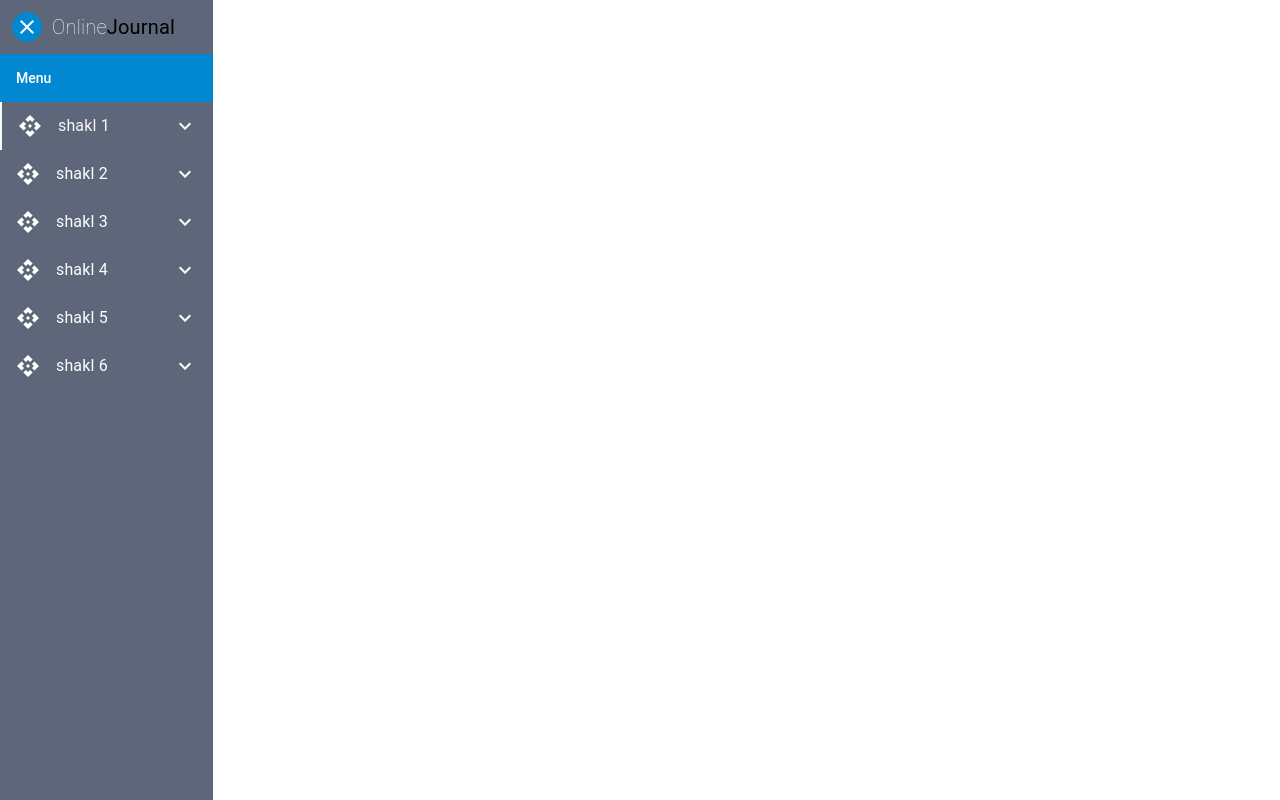
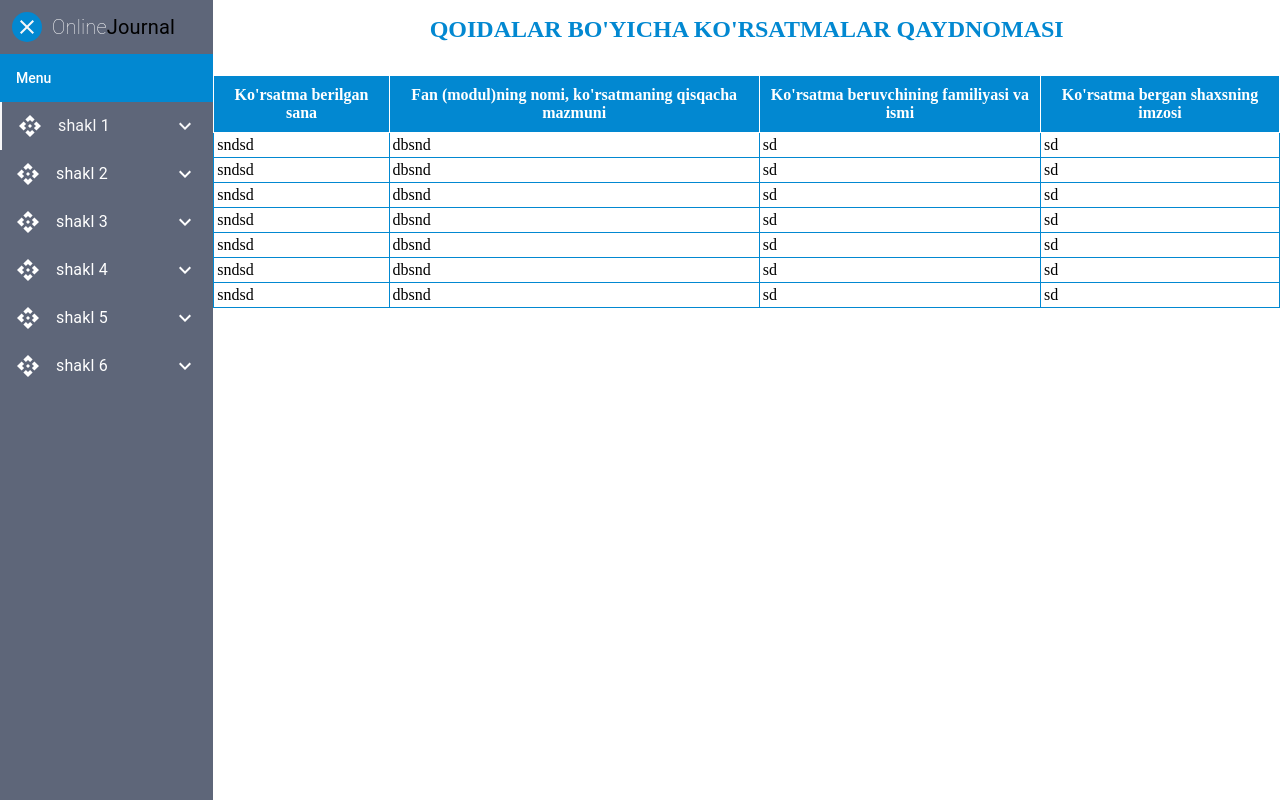
Before and after one commit to ShahzodZiyodullayev/journal, a React (Create React App) app: page /shakl5_1 in a window 1280 px wide. Built offline with nearby package versions, Linux system fonts and the light colour scheme.

Commit message:
shakl5ga table qo'shildi

```diff
--- a/src/Router.js
+++ b/src/Router.js
@@ -5,6 +5,7 @@ import Shakl2 from "./components/shakl2/Shakl2";
 import Shakl3 from "./components/shakl3/Shakl3";
 import Shakl4 from "./components/shakl4/Shakl4";
 import Shakl5 from "./components/shakl5/Shakl5";
+import Shakl5_1 from "./components/shakl5/Shakl5_1";
 import Shakl6 from "./components/Shakl6";
 import Shakl7 from "./components/Shakl7";
 
@@ -16,6 +17,7 @@ function Router() {
       <Route path="/shakl3" element={<Shakl3 />} />
       <Route path="/shakl4" element={<Shakl4 />} />
       <Route path="/shakl5" element={<Shakl5 />} />
+      <Route path="/shakl5_1" element={<Shakl5_1 />} />
       <Route path="/shakl6" element={<Shakl6 />} />
       <Route path="/shakl7" element={<Shakl7 />} />
     </Routes>
--- a/src/components/Shakl6.js
+++ b/src/components/Shakl6.js
@@ -1,8 +1,9 @@
-import React from 'react'
+import React from 'react';
+
 
 function Shakl6() {
   return (
-    <div>Xavfsizlik texnikasi</div>
+    <div>dfd</div>
   )
 }
 
--- a/src/components/Sidebar.js
+++ b/src/components/Sidebar.js
@@ -80,7 +80,7 @@ function Sidebar() {
       name: "shakl 5",
       subname: [
         { name: "Mexnat muhofazasi, Xavfsizlik texnikasi", route: "/shakl5" },
-        { name: "Qoidalar bo'yicha ko'rsatmalar qaydnomasi", route: "/shakl6" },
+        { name: "Qoidalar bo'yicha ko'rsatmalar qaydnomasi", route: "/shakl5_1" },
       ],
       icon: <ApiOutlinedIcon />,
     },
@@ -88,7 +88,7 @@ function Sidebar() {
       id: 6,
       name: "shakl 6",
       subname: [
-        { name: "O'quv amaliyotda o'uvchilarni baholash, davomat", route: "/shakl7" }
+        { name: "O'quv amaliyotda o'uvchilarni baholash, davomat", route: "/shakl6" }
       ],
       icon: <ApiOutlinedIcon />,
     },
--- a/src/components/shakl5/Shakl5.js
+++ b/src/components/shakl5/Shakl5.js
@@ -9,7 +9,7 @@ function Shakl5() {
         <Grid lg={12} textAlign="center" padding={2} marginBottom={2}>
             <h2 style={{color:"#0288D1"}}>MEHNAT MUHOFAZASI, XAVSIZLIK TEXNIKASI VA HAYOT XAVSIZLIGI</h2>
         </Grid>
-        <Grid className='shakl5_table' lg={12}>
+        <Grid className='shakl5_table' align="center" lg={12}>
            <table>
              <thead>
                <tr>
--- /dev/null
+++ b/src/components/shakl5/Shakl5_1.js
@@ -0,0 +1,72 @@
+import React from 'react';
+import {Grid} from '@mui/material';
+
+const Shakl5_1 = () => {
+    return (
+        <>
+          <Grid container>
+             <Grid lg={12} textAlign="center" padding={2} marginBottom={2}>
+               <h2 style={{color:"#0288D1"}}>QOIDALAR BO'YICHA KO'RSATMALAR QAYDNOMASI</h2>
+             </Grid>
+             <Grid className='shakl5_1_table' align="center" lg={12}>
+              <table>
+               <thead>
+                <tr>
+                 <th>Ko'rsatma berilgan sana</th>
+                 <th>Fan (modul)ning nomi, ko'rsatmaning qisqacha mazmuni</th>
+                 <th>Ko'rsatma beruvchining familiyasi va ismi</th>
+                 <th>Ko'rsatma bergan shaxsning imzosi</th>
+               </tr>
+             </thead>
+             <tbody>
+               <tr>
+                 <td>sndsd</td>
+                 <td>dbsnd</td>
+                 <td>sd </td>
+                 <td>sd</td>
+               </tr>
+               <tr>
+                 <td>sndsd</td>
+                 <td>dbsnd</td>
+                 <td>sd </td>
+                 <td>sd</td>
+               </tr>
+               <tr>
+                 <td>sndsd</td>
+                 <td>dbsnd</td>
+                 <td>sd </td>
+                 <td>sd</td>
+               </tr>
+               <tr>
+                 <td>sndsd</td>
+                 <td>dbsnd</td>
+                 <td>sd </td>
+                 <td>sd</td>
+               </tr>
+               <tr>
+                 <td>sndsd</td>
+                 <td>dbsnd</td>
+                 <td>sd </td>
+                 <td>sd</td>
+               </tr>
+               <tr>
+                 <td>sndsd</td>
+                 <td>dbsnd</td>
+                 <td>sd </td>
+                 <td>sd</td>
+               </tr>
+               <tr>
+                 <td>sndsd</td>
+                 <td>dbsnd</td>
+                 <td>sd </td>
+                 <td>sd</td>
+               </tr>
+              </tbody>
+            </table>
+           </Grid>
+          </Grid>
+        </>
+    );
+};
+
+export default Shakl5_1;
--- a/src/components/shakl5/shakl5.css
+++ b/src/components/shakl5/shakl5.css
@@ -23,3 +23,20 @@
   border-collapse: collapse;
   padding: 3px;
 }
+
+.shakl5_1_table table {
+  border: 1px solid #0288d1;
+  border-collapse: collapse;
+}
+.shakl5_1_table th {
+  border: 1px solid #fff;
+  border-collapse: collapse;
+  padding: 10px;
+  background: #0288d1;
+  color: #fff;
+}
+.shakl5_1_table td {
+  border: 1px solid #0288d1;
+  border-collapse: collapse;
+  padding: 3px;
+}
```
